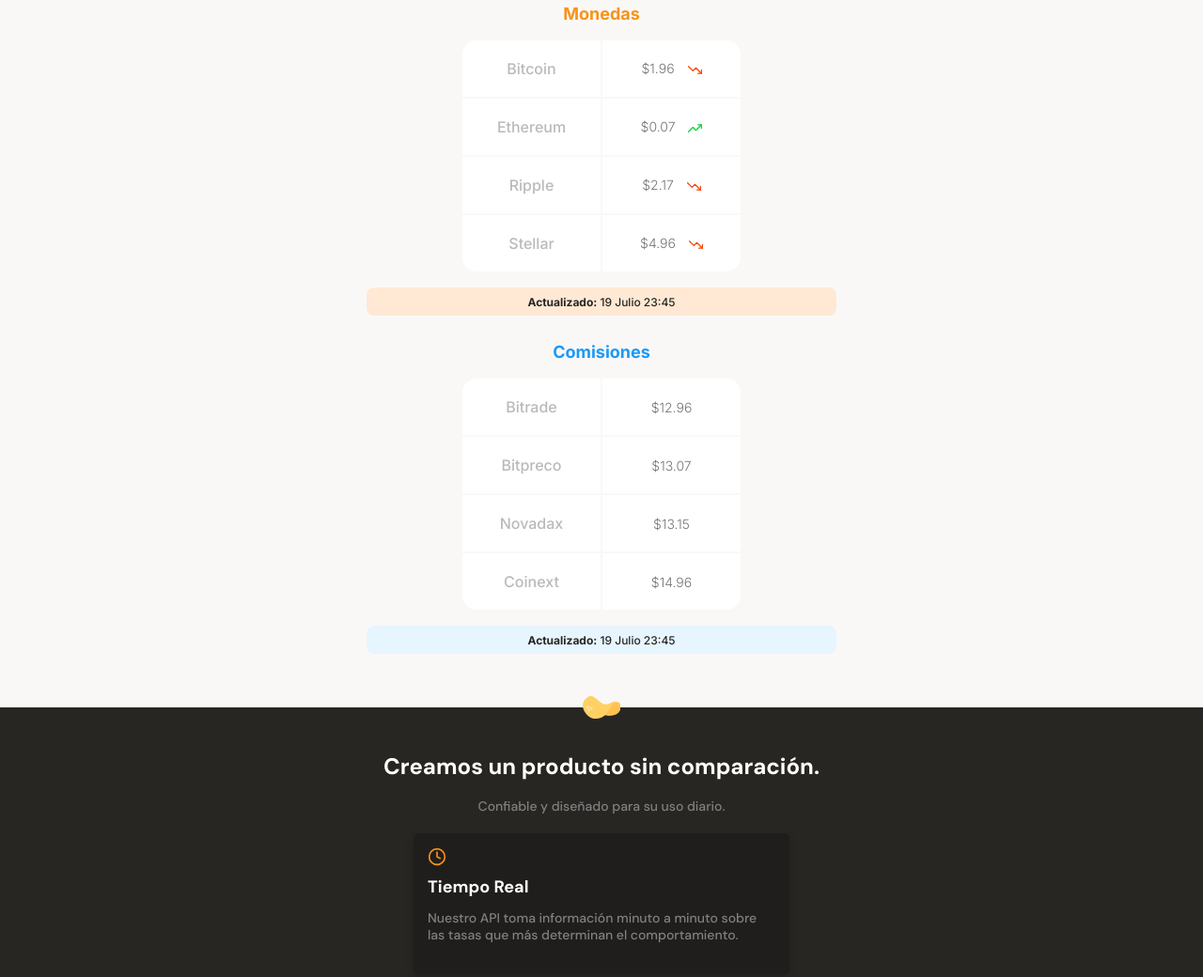
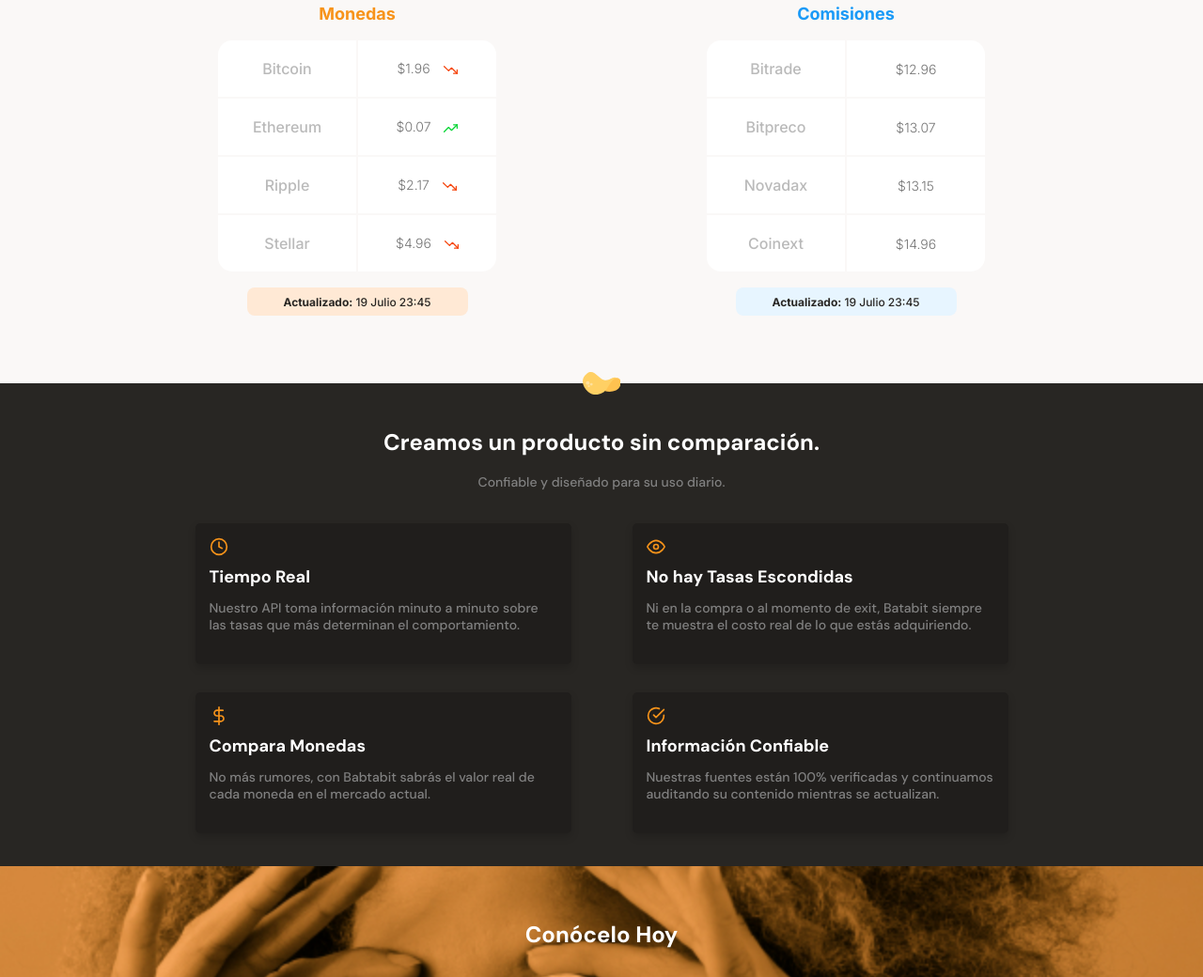
Before and after one commit to EstebanColoradoGonzalez/Batatabit, a plain HTML site: page index.html in a window 1280 px wide. Shown: the part 763-1803 px from the top of the page at 94% size. Drawn offline with Linux system fonts and the light colour scheme.

Commit message:
Se implementan los media queries para hacer la pagina responsive

```diff
--- a/css/styles.css
+++ b/css/mobile.css
@@ -172,13 +172,23 @@ main
     color: #757575;
 }
 
+.main-tables-container
+{
+    display: flex;
+    height: 375px;
+    overflow-x: scroll;
+    overscroll-behavior: contain;
+    scroll-snap-type: x proximity;
+}
+
 .main-currency-table, .main-commission-table
 {
     width: 70%;
+    scroll-snap-align: center;
     min-width: 235px;
     max-width: 500px;
     height: 360px;
-    margin: 0 auto;
+    margin: 0 10px 0;
     font-family: var(--font-inter);
 }
 
@@ -288,8 +298,9 @@ main
 
 .currency-table--date
 {
+    width: 235px;
     height: 30px;
-    margin: 15px 0 auto;
+    margin: 15px auto;
     background-color: var(--soft-orange);
     padding: 8px;
     border-radius: 8px;
@@ -297,8 +308,9 @@ main
 
 .commission-table--date
 {
+    width: 235px;
     height: 30px;
-    margin: 15px 0 auto;
+    margin: 15px auto;
     background-color: var(--soft-blue);
     padding: 8px;
     border-radius: 8px;
--- /dev/null
+++ b/css/tablet.css
@@ -0,0 +1,17 @@
+.main-tables-container
+{
+    justify-content: center;
+}
+
+.product-cards--container
+{
+    display: flex;
+    flex-wrap: wrap;
+    width: 930px;
+    margin: 0 auto;
+}
+
+.plans-container--slider
+{
+    justify-content: center;
+}
--- a/index.html
+++ b/index.html
@@ -4,7 +4,8 @@
         <meta charset="UTF-8">
         <meta http-equiv="X-UA-Compatible" content="IE=edge">
         <meta name="viewport" content="width=device-width, initial-scale=1.0">
-        <link rel="stylesheet" href="./css/styles.css">
+        <link rel="stylesheet" href="./css/mobile.css">
+        <link rel="stylesheet" href="./css/tablet.css" media="(min-width: 930px)">
         <link rel="preconnect" href="https://fonts.googleapis.com">
         <link rel="preconnect" href="https://fonts.gstatic.com" crossorigin>
         <link href="https://fonts.googleapis.com/css2?family=DM+Sans:wght@400;500;700&family=Inter:wght@300;500;700&display=swap" rel="stylesheet">
```
